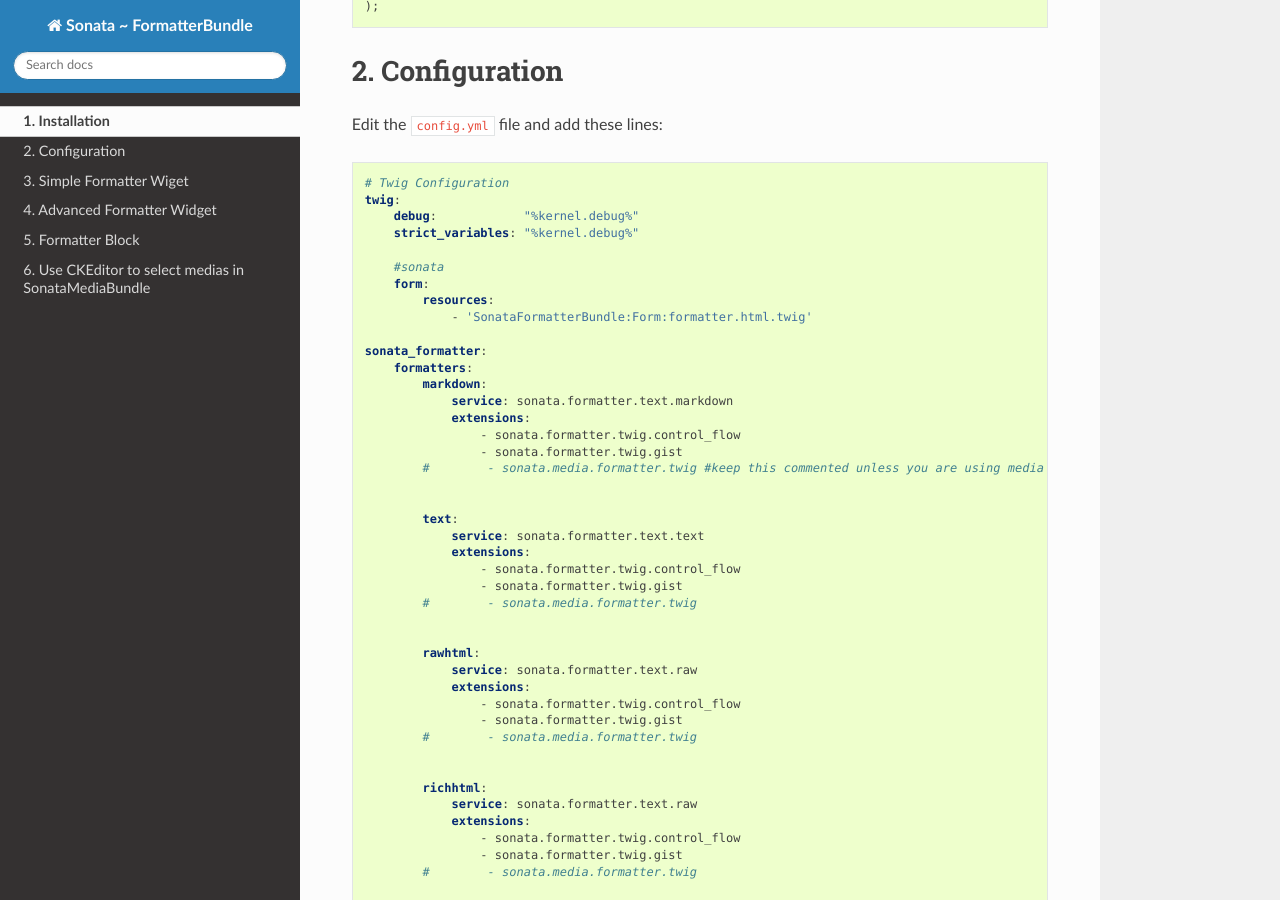
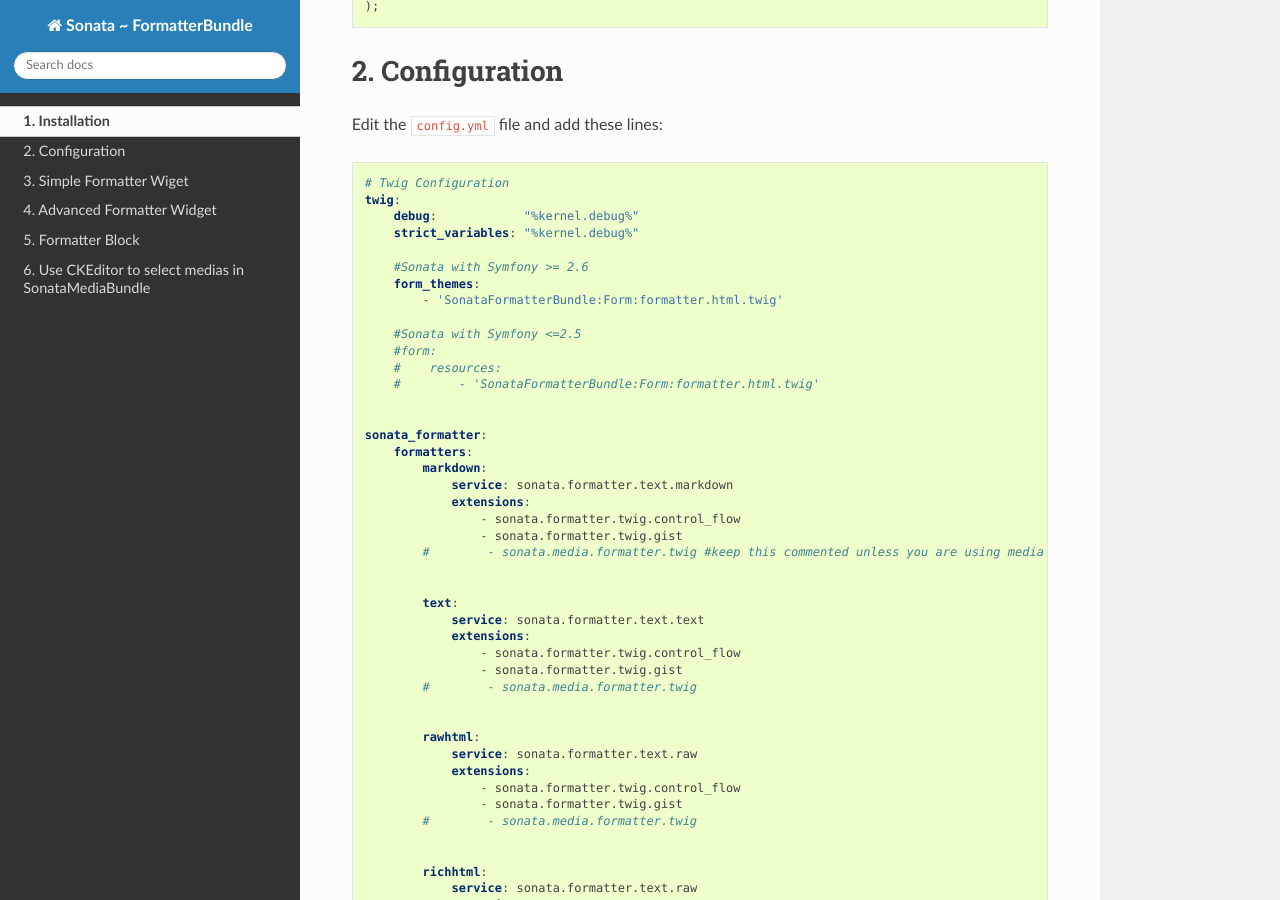
Before and after one commit to sonata-project/SonataFormatterBundle, a Sphinx documentation site: the page built from Resources/doc/reference/installation.rst, in a window 1280 px wide and 900 px high, scrolled down 557 px. Built offline with Sphinx 7.4.7 and the Read the Docs theme 2.0.0, drawn with Linux system fonts in a browser that asks for light colours; pages that are not in the unit, such as notebooks, are missing from menus.

Commit message:
updated docs Symfony form >=2.6 proper configuration (#223)

```diff
--- a/Resources/doc/reference/installation.rst
+++ b/Resources/doc/reference/installation.rst
@@ -41,10 +41,15 @@
         debug:            "%kernel.debug%"
         strict_variables: "%kernel.debug%"
 
-        #sonata
-        form:
-            resources:
-                - 'SonataFormatterBundle:Form:formatter.html.twig'
+        #Sonata with Symfony >= 2.6
+        form_themes:
+            - 'SonataFormatterBundle:Form:formatter.html.twig'
+
+        #Sonata with Symfony <=2.5
+        #form:
+        #    resources:
+        #        - 'SonataFormatterBundle:Form:formatter.html.twig'
+
 
     sonata_formatter:
         formatters:
```
